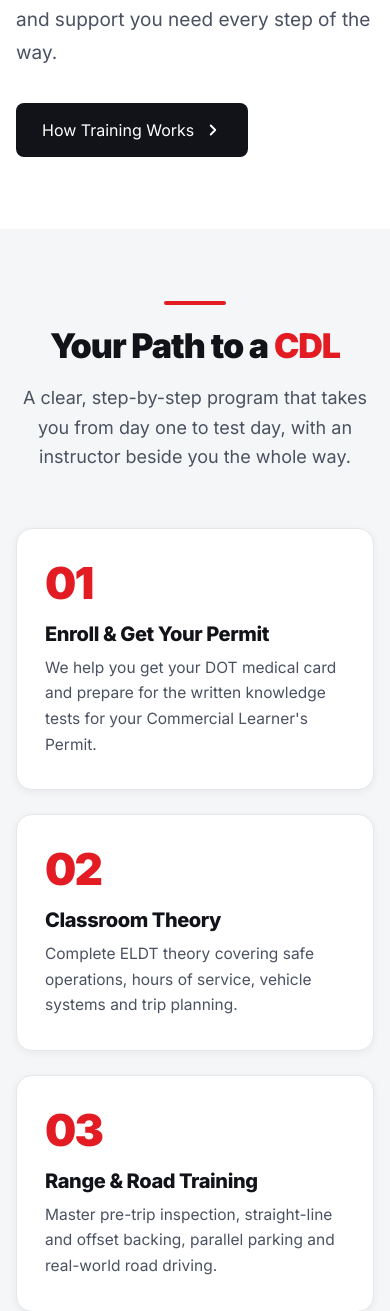
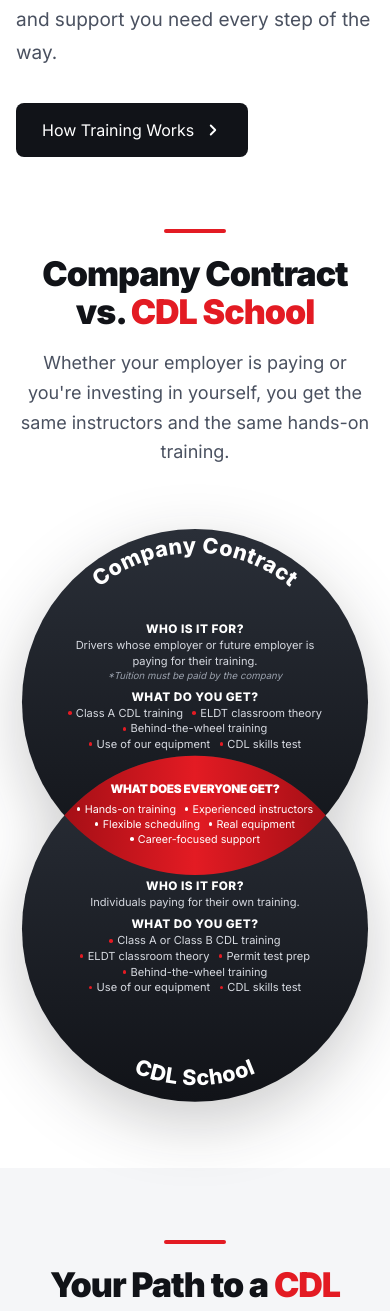
Before and after one commit to mandeepsingh/a1cdlschool, a PHP site: page / in a window 390 px wide. Shown: the part 1601-2912 px from the top of the page. Run offline with PHP 8.4, Linux system fonts and the light colour scheme.

Commit message:
Add oval section and responsiveness
Add oval section and responsiveness

```diff
--- a/css/styles.css
+++ b/css/styles.css
@@ -1277,6 +1277,141 @@ ol {
   border: 0;
 }
 
+/* ---------- Compare (Venn) ---------- */
+.compare {
+  padding-top: 0;
+}
+
+.compare .section-head {
+  max-width: 860px;
+}
+
+.venn {
+  position: relative;
+  max-width: 1000px;
+  aspect-ratio: 1000 / 600;
+  margin: 0 auto;
+  color: #d6d9e0;
+  font-size: 15px;
+  line-height: 1.5;
+}
+
+.venn-shapes {
+  position: absolute;
+  inset: 0;
+  width: 100%;
+  height: 100%;
+  overflow: visible;
+  filter: drop-shadow(0 24px 40px rgba(17, 19, 24, .22));
+}
+
+.venn-shapes-v {
+  display: none;
+}
+
+.venn-arc-text {
+  fill: #fff;
+  font-size: 30px;
+  font-weight: 800;
+  letter-spacing: .02em;
+}
+
+.venn-part {
+  position: absolute;
+}
+
+.venn-part h3 {
+  position: absolute;
+  width: 1px;
+  height: 1px;
+  overflow: hidden;
+  clip: rect(0 0 0 0);
+  white-space: nowrap;
+}
+
+.venn-part h4 {
+  color: #fff;
+  font-size: 17px;
+  font-weight: 800;
+  text-transform: uppercase;
+  letter-spacing: .04em;
+  margin: 18px 0 6px;
+}
+
+.venn-part h4:first-of-type {
+  margin-top: 0;
+}
+
+.venn-part li {
+  position: relative;
+  padding-left: 16px;
+}
+
+.venn-part li::before {
+  content: "";
+  position: absolute;
+  left: 2px;
+  top: .65em;
+  width: 6px;
+  height: 6px;
+  border-radius: 50%;
+  background: var(--red);
+}
+
+.venn-note {
+  font-size: 13px;
+  font-style: italic;
+  color: #9aa1ad;
+}
+
+.venn-left {
+  left: 13%;
+  top: 30%;
+  width: 25%;
+}
+
+.venn-right {
+  left: 62%;
+  top: 30%;
+  width: 26%;
+}
+
+.venn-center {
+  left: 40.5%;
+  top: 31%;
+  width: 19%;
+  text-align: center;
+  color: #fff;
+}
+
+.venn-center h3 {
+  position: static;
+  width: auto;
+  height: auto;
+  overflow: visible;
+  clip: auto;
+  white-space: normal;
+  color: #fff;
+  font-size: 20px;
+  font-weight: 900;
+  text-transform: uppercase;
+  line-height: 1.15;
+  margin-bottom: 16px;
+}
+
+.venn-center ul {
+  display: grid;
+  gap: 6px;
+}
+
+.venn-center li {
+  padding-left: 0;
+}
+
+.venn-center li::before {
+  display: none;
+}
+
 /* ---------- Reveal on scroll ---------- */
 .js .reveal {
   opacity: 0;
@@ -1313,6 +1448,106 @@ ol {
 }
 
 @media (max-width: 1024px) {
+  /* vertical Venn: fixed circles, text scales with the diagram's width */
+  .venn {
+    container-type: inline-size;
+    aspect-ratio: 600 / 960;
+    max-width: 520px;
+    text-align: center;
+  }
+
+  .venn-shapes {
+    display: none;
+  }
+
+  .venn-shapes-v {
+    display: block;
+    position: absolute;
+    inset: 0;
+    width: 100%;
+    height: 100%;
+    overflow: visible;
+    filter: drop-shadow(0 20px 32px rgba(17, 19, 24, .22));
+  }
+
+  .venn-shapes-v .venn-arc-text {
+    font-size: 36px;
+  }
+
+  .venn-part {
+    font-size: 3.1cqw;
+    line-height: 1.4;
+  }
+
+  .venn-part h4 {
+    font-size: 3.3cqw;
+    margin: 2.2cqw 0 .6cqw;
+  }
+
+  .venn-note {
+    font-size: 2.7cqw;
+  }
+
+  .venn-part ul {
+    display: flex;
+    flex-wrap: wrap;
+    justify-content: center;
+    gap: 0 2.6cqw;
+  }
+
+  .venn-part li {
+    padding-left: 0;
+  }
+
+  .venn-part li::before {
+    position: static;
+    display: inline-block;
+    vertical-align: middle;
+    width: 1cqw;
+    height: 1cqw;
+    margin: -.4cqw 1.2cqw 0 0;
+  }
+
+  .venn-left {
+    left: 14%;
+    top: 17.5%;
+    width: 72%;
+  }
+
+  .venn-center {
+    left: 16%;
+    top: 40.6%;
+    width: 68%;
+    height: 20.8%;
+    display: flex;
+    flex-direction: column;
+    justify-content: center;
+  }
+
+  .venn-center h3 {
+    font-size: 3.3cqw;
+    margin-bottom: 1.4cqw;
+  }
+
+  .venn-center ul {
+    gap: 0 2.4cqw;
+  }
+
+  .venn-center li {
+    font-size: 3cqw;
+  }
+
+  .venn-center li::before {
+    display: inline-block;
+    background: #fff;
+  }
+
+  .venn-right {
+    left: 14%;
+    top: 62.3%;
+    width: 72%;
+  }
+
   :root {
     --header-h: 76px;
   }
@@ -1442,6 +1677,7 @@ ol {
 }
 
 @media (max-width: 640px) {
+
   .topbar-email {
     display: none !important;
   }
--- a/index.html
+++ b/index.html
@@ -168,6 +168,109 @@
           <img src="assets/truck-inspection.jpg"
             alt="CDL student performing a pre-trip tire inspection with a clipboard" width="1000" height="545"
             loading="lazy" />
+        </div>
+      </div>
+    </section>
+
+    <!-- ============ Compare ============ -->
+    <section class="section compare" id="compare">
+      <div class="container">
+        <div class="section-head reveal">
+          <span class="rule" aria-hidden="true"></span>
+          <h2>Company Contract vs. <span class="text-red">CDL School</span></h2>
+          <p>Whether your employer is paying or you're investing in yourself, you get the same instructors and the
+            same hands-on training.</p>
+        </div>
+
+        <div class="venn reveal">
+          <svg class="venn-shapes" viewBox="0 0 1000 600" aria-hidden="true">
+            <defs>
+              <linearGradient id="venn-dark" x1="0" y1="0" x2="0" y2="1">
+                <stop offset="0" stop-color="#2a2f38" />
+                <stop offset="1" stop-color="#111318" />
+              </linearGradient>
+              <linearGradient id="venn-red" x1="0" y1="0" x2="0" y2="1">
+                <stop offset="0" stop-color="#e31b23" />
+                <stop offset="1" stop-color="#a50f16" />
+              </linearGradient>
+              <path id="venn-arc-left" d="M125 157 A250 250 0 0 1 416 65" />
+              <path id="venn-arc-right" d="M584 65 A250 250 0 0 1 875 157" />
+            </defs>
+            <circle cx="330" cy="300" r="290" fill="url(#venn-dark)" />
+            <circle cx="670" cy="300" r="290" fill="url(#venn-dark)" />
+            <path d="M500 65 A290 290 0 0 1 500 535 A290 290 0 0 1 500 65z" fill="url(#venn-red)" />
+            <text class="venn-arc-text">
+              <textPath href="#venn-arc-left" startOffset="50%" text-anchor="middle">Company Contract</textPath>
+            </text>
+            <text class="venn-arc-text">
+              <textPath href="#venn-arc-right" startOffset="50%" text-anchor="middle">CDL School</textPath>
+            </text>
+          </svg>
+          <svg class="venn-shapes-v" viewBox="0 0 600 960" aria-hidden="true">
+            <defs>
+              <linearGradient id="venn-dark-v" x1="0" y1="0" x2="0" y2="1">
+                <stop offset="0" stop-color="#2a2f38" />
+                <stop offset="1" stop-color="#111318" />
+              </linearGradient>
+              <linearGradient id="venn-red-v" x1="0" y1="0" x2="1" y2="0">
+                <stop offset="0" stop-color="#a50f16" />
+                <stop offset=".5" stop-color="#e31b23" />
+                <stop offset="1" stop-color="#a50f16" />
+              </linearGradient>
+              <path id="venn-arc-top" d="M95 157 A250 250 0 0 1 505 157" />
+              <path id="venn-arc-bottom" d="M85 830 A262 262 0 0 0 515 830" />
+            </defs>
+            <circle cx="300" cy="300" r="290" fill="url(#venn-dark-v)" />
+            <circle cx="300" cy="680" r="290" fill="url(#venn-dark-v)" />
+            <path d="M81 490 A290 290 0 0 0 519 490 A290 290 0 0 0 81 490z" fill="url(#venn-red-v)" />
+            <text class="venn-arc-text">
+              <textPath href="#venn-arc-top" startOffset="50%" text-anchor="middle">Company Contract</textPath>
+            </text>
+            <text class="venn-arc-text">
+              <textPath href="#venn-arc-bottom" startOffset="50%" text-anchor="middle">CDL School</textPath>
+            </text>
+          </svg>
+
+          <div class="venn-part venn-left">
+            <h3>Company Contract</h3>
+            <h4>Who is it for?</h4>
+            <p>Drivers whose employer or future employer is paying for their training.</p>
+            <p class="venn-note">*Tuition must be paid by the company</p>
+            <h4>What do you get?</h4>
+            <ul>
+              <li>Class A CDL training</li>
+              <li>ELDT classroom theory</li>
+              <li>Behind-the-wheel training</li>
+              <li>Use of our equipment</li>
+              <li>CDL skills test</li>
+            </ul>
+          </div>
+
+          <div class="venn-part venn-center">
+            <h3>What does everyone get?</h3>
+            <ul>
+              <li>Hands-on training</li>
+              <li>Experienced instructors</li>
+              <li>Flexible scheduling</li>
+              <li>Real equipment</li>
+              <li>Career-focused support</li>
+            </ul>
+          </div>
+
+          <div class="venn-part venn-right">
+            <h3>CDL School</h3>
+            <h4>Who is it for?</h4>
+            <p>Individuals paying for their own training.</p>
+            <h4>What do you get?</h4>
+            <ul>
+              <li>Class A or Class B CDL training</li>
+              <li>ELDT classroom theory</li>
+              <li>Permit test prep</li>
+              <li>Behind-the-wheel training</li>
+              <li>Use of our equipment</li>
+              <li>CDL skills test</li>
+            </ul>
+          </div>
         </div>
       </div>
     </section>
```
